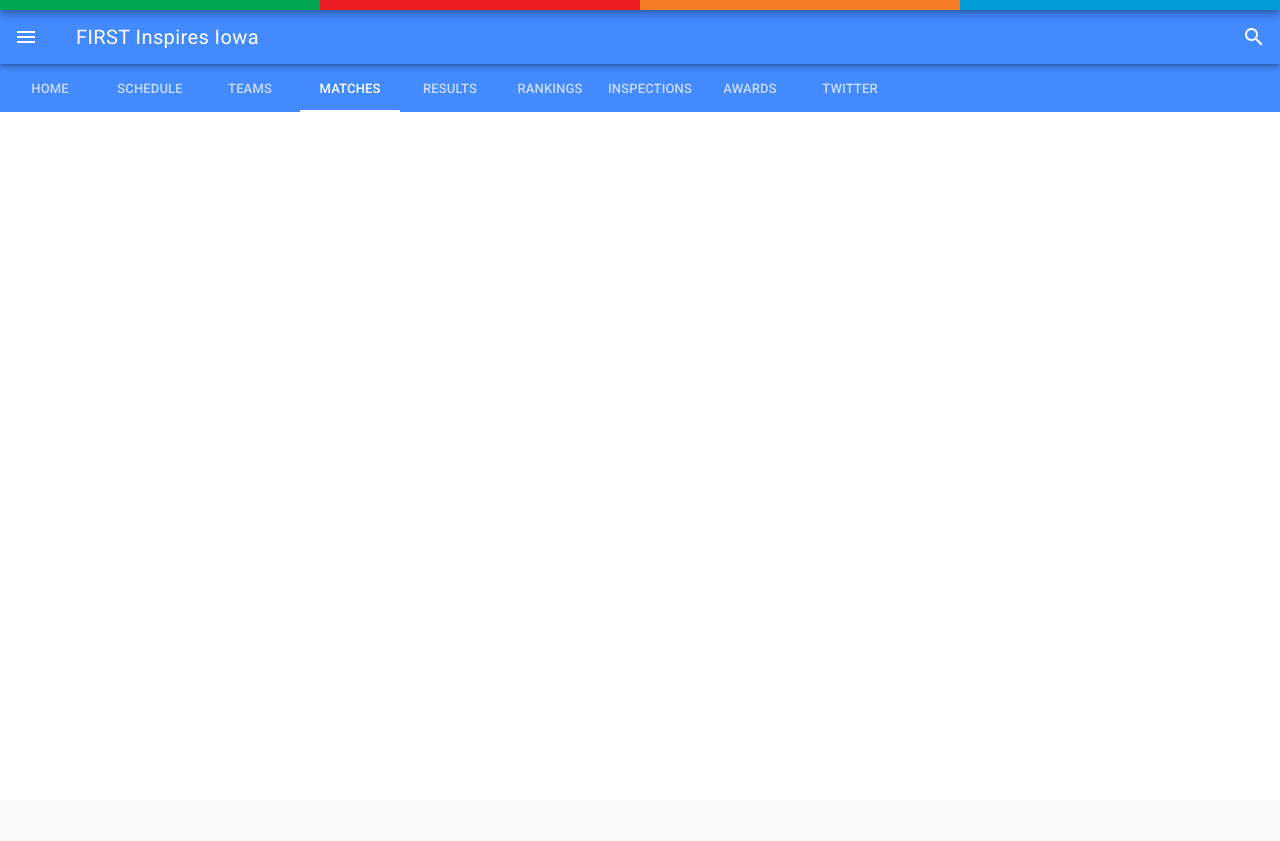
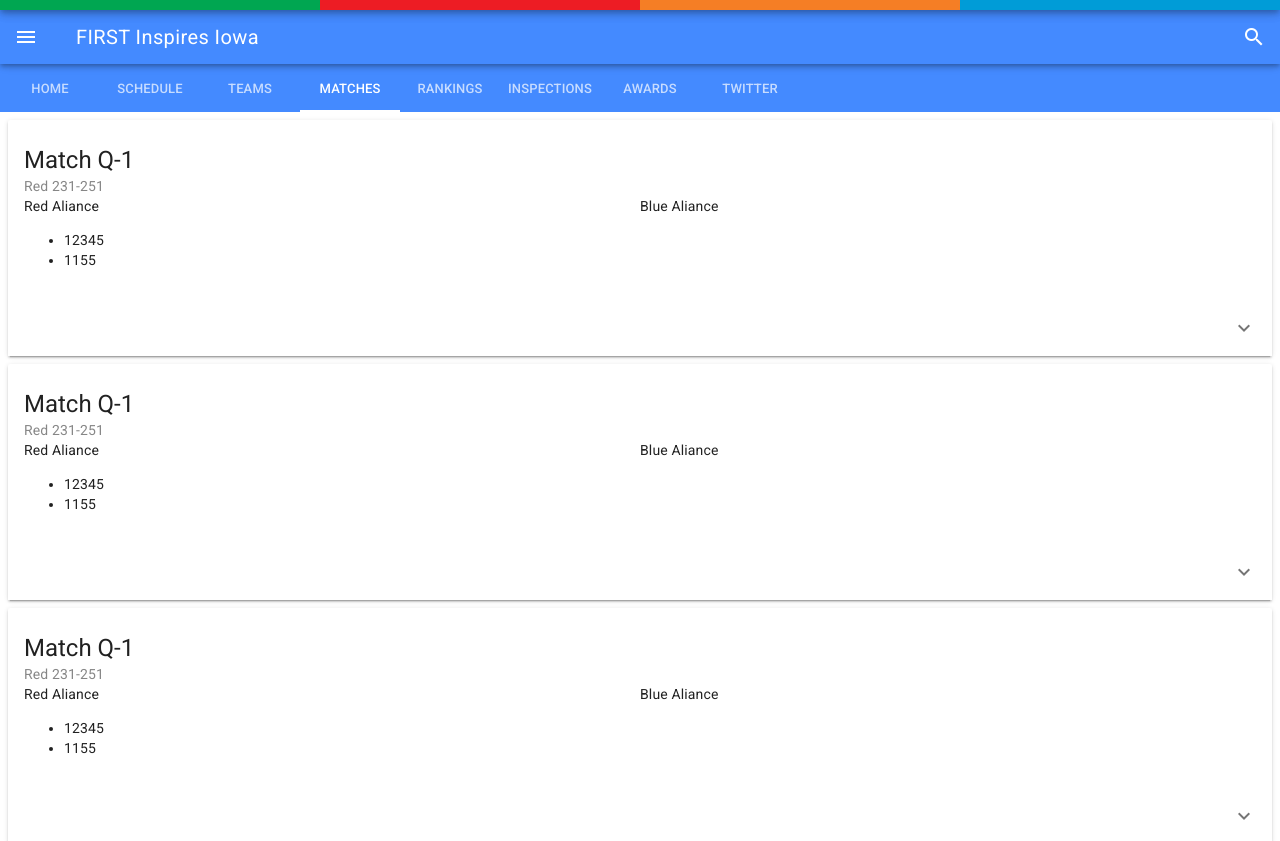
Before and after one commit to FTC-Iowa/firstinspiresiowa2018-old, a Vue app: page /event/1/matches in a window 1280 px wide. Shown: the top 841 px of the page. Before the commit the page ends 800 px from the top, so only its background shows below. Built offline with nearby package versions, Linux system fonts and the light colour scheme; what vuefire would draw is missing.

Commit message:
Match card start

```diff
--- a/src/components/event/EventMatches.vue
+++ b/src/components/event/EventMatches.vue
@@ -1,17 +1,24 @@
 <template>
     <div>
-        <article v-for="(location, idx) in locations" :key="idx">
+        <match-card />
+        <match-card />
+        <match-card />
+        <match-card />
+
+        <!-- <article v-for="(location, idx) in locations" :key="idx">
             <img :src="location.images">
             <h1>{{ location.name }}</h1>
-        </article>
+        </article> -->
     </div>
 </template>
 
 <script>
 import { db } from '../../main'
+import MatchCard from '../match/MatchCard.vue'
 
 export default {
     name: 'EventMatches',
+    components: {MatchCard},
     data () {
         return {
         locations: []
--- a/src/components/event/EventPage.vue
+++ b/src/components/event/EventPage.vue
@@ -13,7 +13,7 @@
                     <md-tab id="tab-schedule" md-label="Schedule" to="./schedule"></md-tab>
                     <md-tab id="tab-teams" md-label="Teams" to="./teams"></md-tab>
                     <md-tab id="tab-matches" md-label="Matches" to="matches"></md-tab>
-                    <md-tab id="tab-results" md-label="Results" to="results"></md-tab>
+                    <!-- <md-tab id="tab-results" md-label="Results" to="results"></md-tab> -->
                     <md-tab id="tab-rankings" md-label="Rankings" to="rankings"></md-tab>
                     <md-tab id="tab-inspections" md-label="Inspections" to="inspections"></md-tab>
                     <md-tab id="tab-awards" md-label="Awards" to="awards"></md-tab>
--- /dev/null
+++ b/src/components/match/MatchCard.vue
@@ -0,0 +1,112 @@
+<template>
+    <md-card ><!--class="md-primary" md-theme="green-card"-->
+        <md-card-header>
+            <md-card-header-text>
+                <div class="md-title">Match {{match.name}}</div>
+                <div class="md-subhead">Red {{match.red.score.total}}-{{match.blue.score.total}}</div>
+                <div class="columns">
+                    Red Aliance
+                    <ul>
+                        <li>12345</li>
+                        <li>1155</li>
+                    </ul>
+                </div>
+                <div class="columns">
+                    Blue Aliance
+                </div>
+            </md-card-header-text>
+            <!-- <md-card-header-text>
+                some text
+            </md-card-header-text> -->
+        </md-card-header>
+
+        <md-card-expand>
+            <md-card-expand-content>
+                <md-card-content>
+                    Lorem ipsum dolor sit amet, consectetur adipisicing elit. Optio itaque ea, nostrum odio. Dolores, sed accusantium quasi non, voluptas eius illo quas, saepe voluptate pariatur in deleniti minus sint. Excepturi.
+                </md-card-content>
+            </md-card-expand-content>
+            <md-card-actions md-alignment="right">
+                <md-card-expand-trigger>
+                    <md-button class="md-icon-button">
+                        <md-icon>keyboard_arrow_down</md-icon>
+                    </md-button>
+                </md-card-expand-trigger>
+            </md-card-actions>
+
+        </md-card-expand>
+    </md-card>
+</template>
+
+<script>
+export default {
+    name: "MatchCard",
+    data: () => ({
+        match: {
+            name: "Q-1",
+            red: {
+                teams: [{
+                        number: 6596,
+                        surrogate: false
+                    },{
+                        number: 12835,
+                        surrogate: false
+                    }
+                ],
+                score: {
+                    autonomous: 125,
+                    autobonus: 0,
+                    teleop: 86,
+                    endgame: 20,
+                    penalties: 0,
+                    total: 231
+                }
+            },
+            blue: {
+                teams: [{
+                        number: 8813,
+                        surrogate: false
+                    },{
+                        number: 9968,
+                        surrogate: false
+                    }
+                ],
+                score: {
+                    autonomous: 140,
+                    autobonus: 0,
+                    teleop: 56,
+                    endgame: 55,
+                    penalties: 0,
+                    total: 251
+                }
+            },
+            starttime: {
+                seconds: 1528569639,
+                milliseconds: 0
+            }
+        }
+    })
+}
+</script>
+
+<style lang="scss" scoped>
+@import "~vue-material/dist/theme/engine";
+
+@include md-register-theme("green-card", (
+    primary: md-get-palette-color(red, 500)
+));
+
+@import "~vue-material/dist/base/theme";
+@import "~vue-material/dist/components/MdCard/theme";
+
+.md-card {
+    margin: 8px;
+    vertical-align: top;
+}
+
+.columns {
+    width: 50%;
+    float: left;
+}
+
+</style>
```
